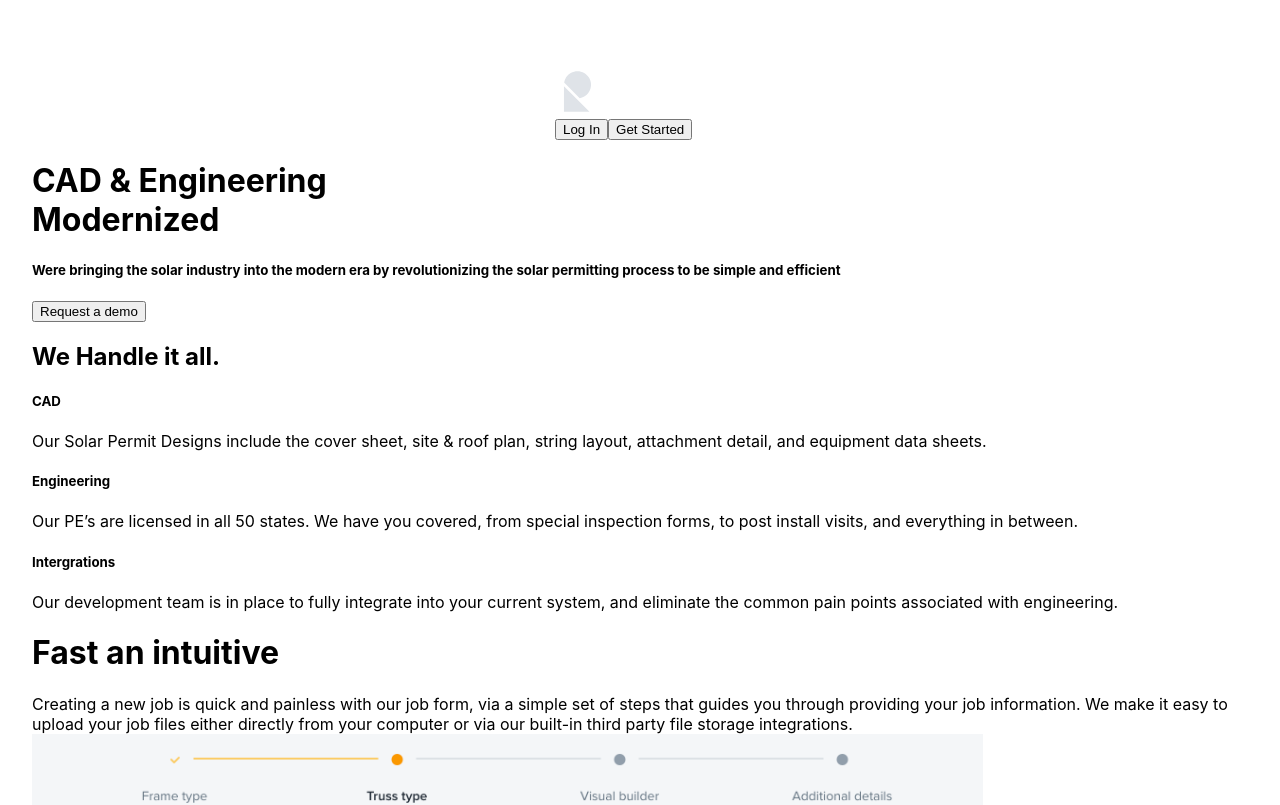
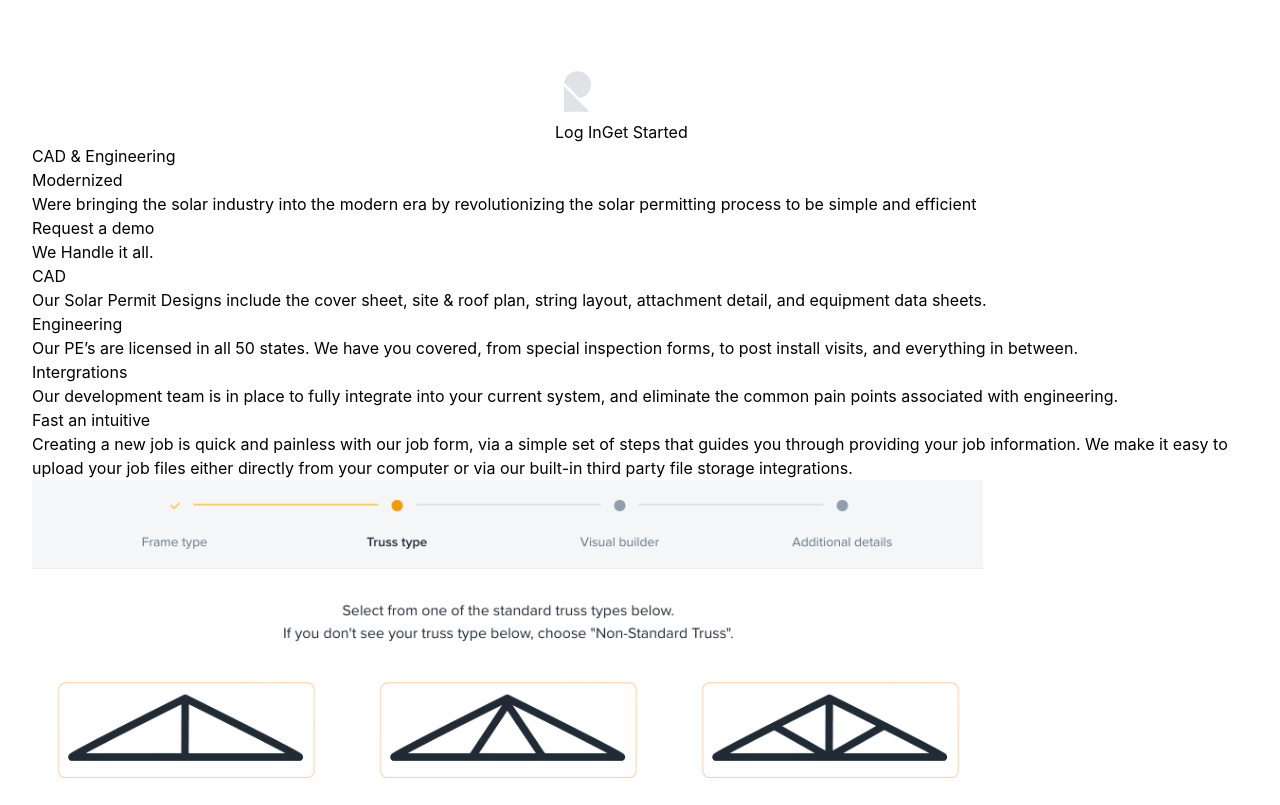
Before and after one commit to Trighhorn/right-angle-eng, a Next.js app: page / in a window 1280 px wide. Shown: the top 805 px of the page. Built offline with nearby package versions, Linux system fonts and the light colour scheme.

Commit message:
added tailwind postcss and autoprefixer to dev dependencies. configured tailwind

```diff
--- a/package.json
+++ b/package.json
@@ -14,7 +14,10 @@
     "react-dom": "18.2.0"
   },
   "devDependencies": {
+    "autoprefixer": "^10.4.12",
     "eslint": "8.24.0",
-    "eslint-config-next": "12.3.1"
+    "eslint-config-next": "12.3.1",
+    "postcss": "^8.4.18",
+    "tailwindcss": "^3.1.8"
   }
 }
--- a/pages/index.js
+++ b/pages/index.js
@@ -35,7 +35,7 @@
           </div>
         </header>
         <div className="homepage">
-          <div classname="panel-one">
+          <div className="panel-one">
             <h1>
               CAD & Engineering
               <div className="Typewriter">Modernized</div>
--- /dev/null
+++ b/postcss.config.js
@@ -0,0 +1,6 @@
+module.exports = {
+  plugins: {
+    tailwindcss: {},
+    autoprefixer: {},
+  },
+}
--- a/styles/globals.css
+++ b/styles/globals.css
@@ -1,3 +1,7 @@
+@tailwind base;
+@tailwind components;
+@tailwind utilities;
+
 html,
 body {
   padding: 0;
--- /dev/null
+++ b/tailwind.config.js
@@ -0,0 +1,11 @@
+/** @type {import('tailwindcss').Config} */
+module.exports = {
+  content: [
+    "./pages/**/*.{js,ts,jsx,tsx}",
+    "./components/**/*.{js,ts,jsx,tsx}",
+  ],
+  theme: {
+    extend: {},
+  },
+  plugins: [],
+}
```
Also changed, not shown: 1 other file (tests, documents, lock files or other folders).
